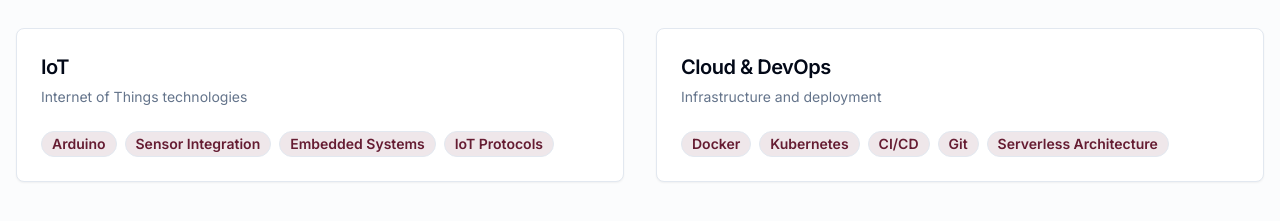
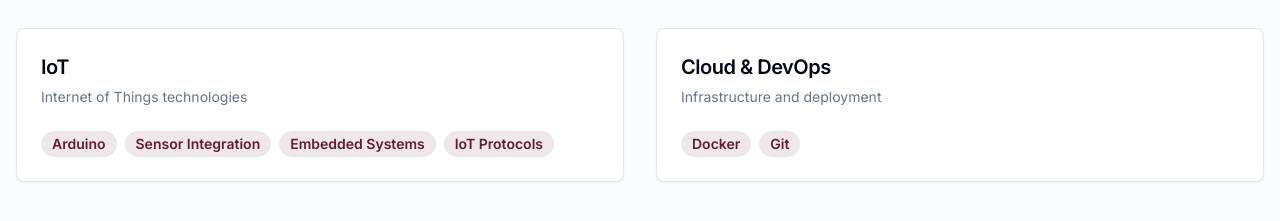
Before and after one commit to ChoraichiFadwa/portfolio-website, a Next.js app: page / in a window 1280 px wide. Shown: the part 4460-4681 px from the top of the page. Built offline with nearby package versions, Linux system fonts and the light colour scheme.

Commit message:
Update skills-section.tsx

```diff
--- a/components/skills-section.tsx
+++ b/components/skills-section.tsx
@@ -55,7 +55,8 @@ const skillCategories: SkillCategory[] = [
   {
     name: "Cloud & DevOps",
     description: "Infrastructure and deployment",
-    skills: ["Docker", "Kubernetes", "CI/CD", "Git", "Serverless Architecture"],
+    skills: ["Docker", "Git"],
+    // , "Kubernetes", "CI/CD"
   },
 ]
 
```
